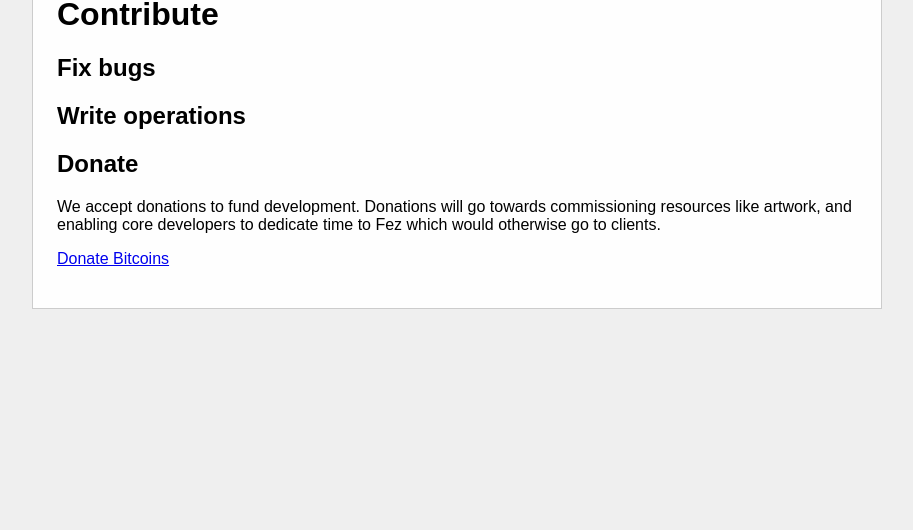
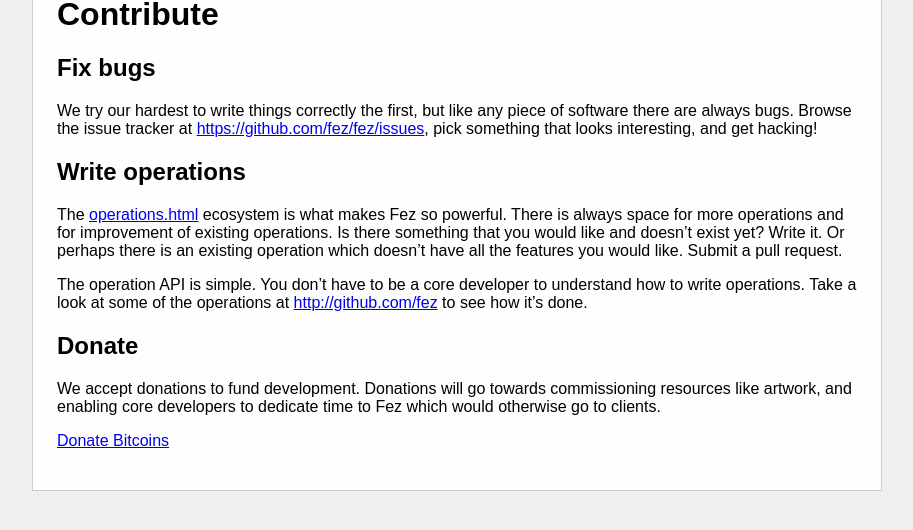
Before and after one commit to barretron/fez.github.io, a Jekyll site: the page built from contribute.md, in a window 1280 px wide, cut to the strip 324-854 px from the top of the page. Shown: the whole strip, without its empty margins (183-1096 px from the left). Built offline with Jekyll 4.4.1, drawn with Linux system fonts in a browser that asks for light colours; some web fonts are replaced; Markdown is read by kramdown in place of the engine named in the settings.

Commit message:
Fleshed out text on contribute page

```diff
--- a/contribute.md
+++ b/contribute.md
@@ -9,8 +9,19 @@ Contribute
 Fix bugs
 --------
 
+We try our hardest to write things correctly the first, but like any piece of software there are always bugs.
+Browse the issue tracker at [https://github.com/fez/fez/issues](https://github.com/fez/fez/issues), pick
+something that looks interesting, and get hacking!
+
 Write operations
 ----------------
+
+The [operations.html](operation) ecosystem is what makes Fez so powerful. There is always space for more operations
+and for improvement of existing operations. Is there something that you would like and doesn't exist yet? Write it.
+Or perhaps there is an existing operation which doesn't have all the features you would like. Submit a pull request.
+
+The operation API is simple. You don't have to be a core developer to understand how to write operations. Take a look
+at some of the operations at [http://github.com/fez](http://github.com/fez) to see how it's done.
 
 Donate
 ------
```
